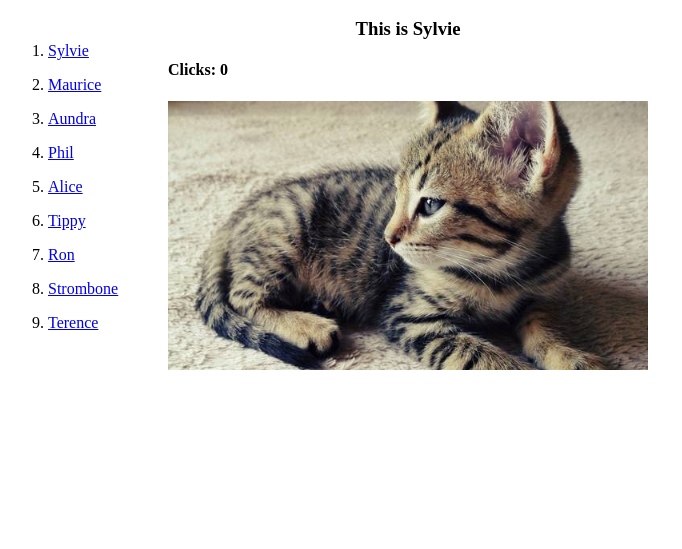
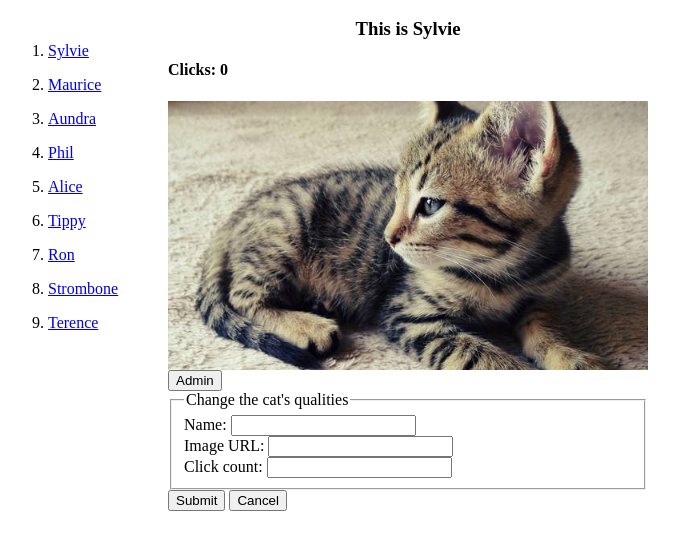
Before and after one commit to Ksan8/cat-clicker, a website: page index.html in a window 1280 px wide. Shown: the part 81-630 px from the top of the page, without its empty margins (232-914 px from the left). Drawn offline with Linux system fonts and the light colour scheme.

Commit message:
Add admin form

```diff
--- a/index.html
+++ b/index.html
@@ -16,11 +16,40 @@
 
     <div class="cat-box">
       <div class="kitten-text">
-        <h3 id="name1">This is Sylvie</h3>
-        <h4 id="count1">Clicks: 0</h4>
+        <h3 id="name1"></h3>
+        <h4 id="count1"></h4>
       </div>
       <div id="cat-img" class="cat-image">
-        <img id="kitten1" class="kitten" src="img/kitten-1-med.jpg" alt="cute kitten">
+        <img id="kitten1" class="kitten" src="" alt="cute kitten">
+      </div>
+      <div>
+        <button id="admin">Admin</button>
+      </div>
+      <div>
+        <!-- need to check all this -->
+        <!-- <form class="hidden" action=""> -->
+        <form action="">
+          <fieldset>
+            <legend>Change the cat's qualities</legend>
+            <div class="input-box">
+              <label for="name">Name:</label>
+              <input type="text" id="name" name="input_name">
+            </div>
+            <div class="input-box">
+              <label for="imgURL">Image URL:</label>
+              <!-- should this be text or url? -->
+              <input type="url" id="url" name="input_url">
+            </div>
+            <div class="input-box">
+              <label for="clickCount">Click count:</label>
+              <input type="text" id="clicks" name="input_clicks">
+            </div>
+          </fieldset>
+          <div>
+            <button id="submit">Submit</button>
+            <button id="cancel">Cancel</button>
+          </div>
+        </form>
       </div>
     </div>
 
--- a/js/app.js
+++ b/js/app.js
@@ -1,4 +1,6 @@
 var model = {
+
+  adminShowing: false,
 
   cats : [
     {
@@ -45,6 +47,7 @@ var octopus = {
 
   currentCat: model.cats[0],  // set to first cat (initially)
   allCats: model.cats,
+  admin: model.adminShowing,
 
   init: function() {
     view1.init();
@@ -85,7 +88,7 @@ var view1 = {
   },
 
   // show a cat
-  render: function(){
+  render: function() {
     var thisCat = octopus.currentCat;
     // change cat name
     view1.catName.innerHTML = "This is " + thisCat.name;
@@ -93,7 +96,12 @@ var view1 = {
     view1.catImg.src = thisCat.imgURL;
     // display # of clicks the image has had
     view1.clicks.textContent = 'Clicks: ' + thisCat.clickCount;
+  },
+
+  showAdmin: function() {
+
   }
+
 };
 
 // cat list
```
